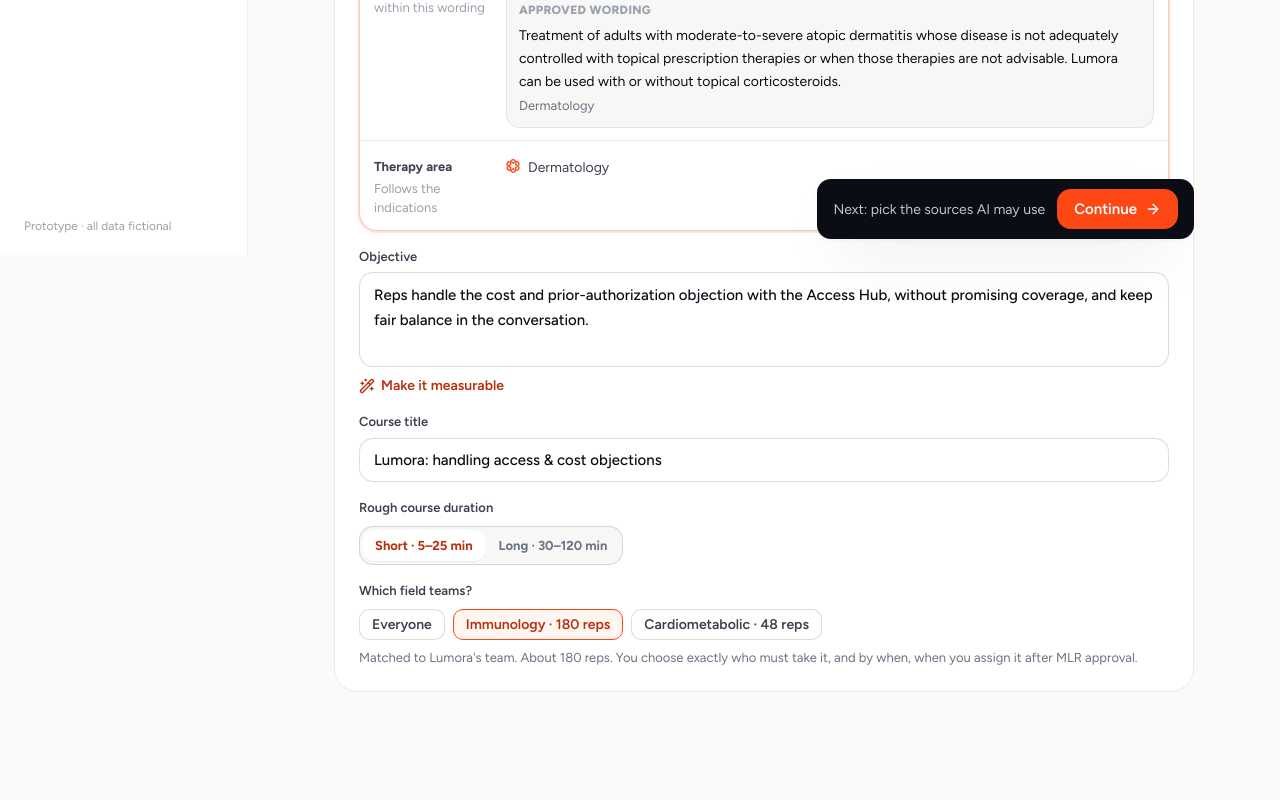
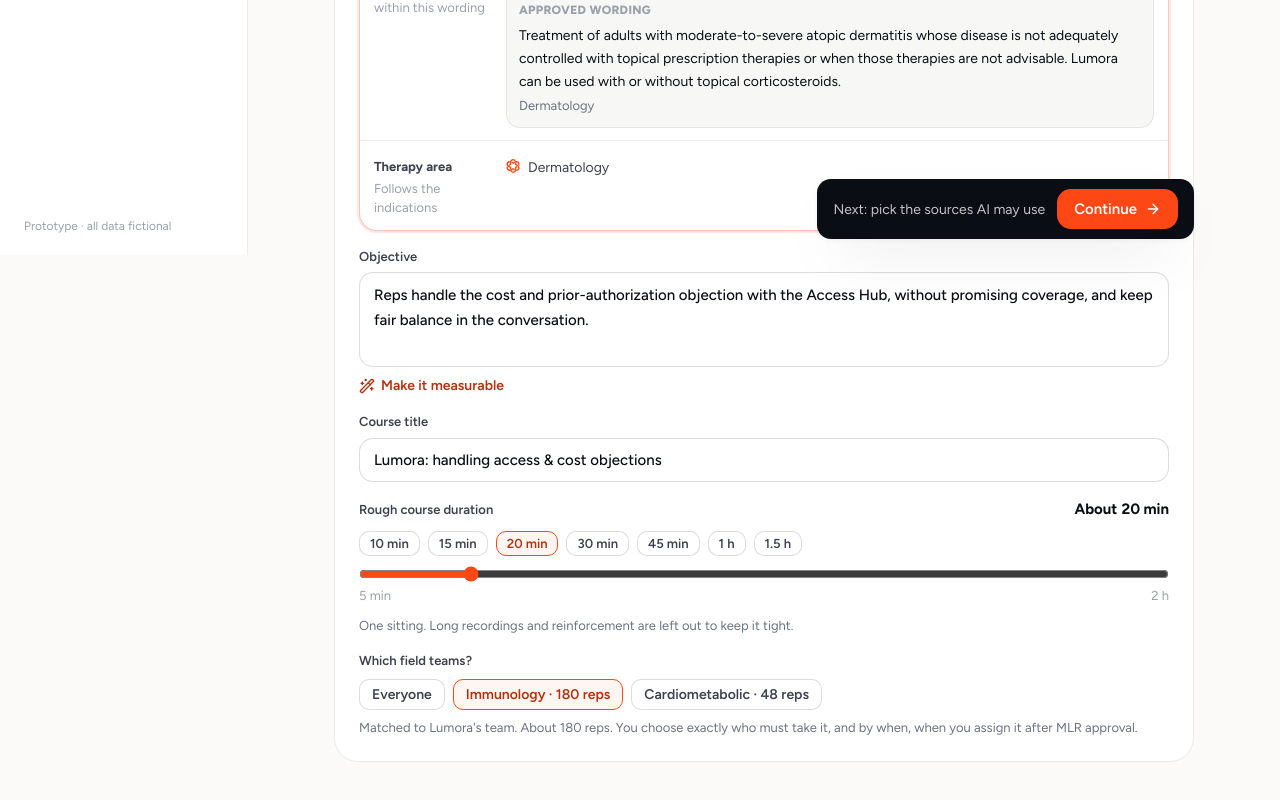
Before and after one commit to jazzsway/swishx-academy, a Next.js app: page /trainer/courses/new in a window 1280 px wide. Shown: the part 545-1345 px from the top of the page. Built offline with nearby package versions, Linux system fonts and the light colour scheme.

Commit message:
Course duration: preset chips plus a 5 min–2 h slider; outline fits the minutes picked
Co-Authored-By: Claude Opus 5.5 <noreply@anthropic.com>

```diff
--- a/src/features/trainer/new-course.tsx
+++ b/src/features/trainer/new-course.tsx
@@ -12,15 +12,24 @@ import { ProductPicker, type ProductScope } from "./product-picker";
 import { LUMORA_ITEMS } from "@/data/courses/lumora-items";
 import { CARDEXA_ITEMS, CARDEXA_V2_MODULES, depthModules, generatedAccessModules, genericProductItems, genericProductModules } from "@/data/courses/other-courses";
 import { LUMORA_LAUNCH_MODULES } from "@/data/courses/lumora-launch";
-import { DURATION, shapeOutline } from "@/lib/outline";
+import { DURATION, fitsTarget, fmtMinutes, lengthOf, shapeOutline } from "@/lib/outline";
 import { suggestCompetencies } from "@/lib/suggest-competencies";
 import type { Module, Source } from "@/data/types";
 import { Text } from "@/components/ui/text";
 import { Button, IconButton } from "@/components/ui/button";
 import { Chip } from "@/components/ui/chip";
 import { Field } from "@/components/ui/field";
-import { Segmented, SegmentedButton } from "@/components/patterns/segmented";
 import { Card } from "@/components/patterns/academy";
+
+const DURATION_PRESETS = [10, 15, 20, 30, 45, 60, 90];
+
+/** What the picked length means for the course SwishX drafts. */
+function durationHint(m: number) {
+  if (m <= 15) return "A quick refresher reps finish in one sitting. Essentials only, plus safety.";
+  if (m <= 25) return "One sitting. Long recordings and reinforcement are left out to keep it tight.";
+  if (m <= 60) return "SwishX adds deeper modules from the same sources. Reps can stop between modules.";
+  return "A full program. Reps work through it over a few days, module by module.";
+}
 
 const STEPS = ["Goal", "Sources", "Competencies", "Outline", "Generate"];
 /* v1-hidden: Competencies is no longer its own step; it sits at the top of Outline. Step numbers stay the same inside. */
@@ -75,7 +84,8 @@ export function NewCourseWizard() {
   const [objective, setObjective] = useState("Reps handle the cost and prior-authorization objection with the Access Hub, without promising coverage, and keep fair balance in the conversation.");
   const [scope, setScope] = useState<ProductScope>({ mode: "product", productId: startProduct ?? "p-lumora", variants: [], indications: [], therapyAreas: [] });
   const productId = scope.mode === "product" ? scope.productId ?? "" : "";
-  const [format, setFormat] = useState<"long" | "short">("short");
+  const [minutes, setMinutes] = useState(20);
+  const format = lengthOf(minutes);
   /* v1-hidden: every new course is personalised and written for field reps; the pickers are commented out below. */
   const [type] = useState<"personalised" | "linear">("personalised");
   const [writtenFor] = useState<"reps" | "new_hires" | "managers">("reps");
@@ -102,7 +112,7 @@ export function NewCourseWizard() {
   const [shapeNote, setShapeNote] = useState<{ left: string[]; added: string[] }>({ left: [], added: [] });
   /* A drafted outline is fitted to the duration, so changing the duration means drafting again. */
   /* The outline is drafted for the competencies too, so changing them means drafting again. */
-  useEffect(() => { setOutline(null); }, [format, comps.join()]); // eslint-disable-line react-hooks/exhaustive-deps
+  useEffect(() => { setOutline(null); }, [minutes, comps.join()]); // eslint-disable-line react-hooks/exhaustive-deps
   const [genIndex, setGenIndex] = useState(-1);
 
   const prod = product(productId);
@@ -133,7 +143,7 @@ export function NewCourseWizard() {
         ? CARDEXA_V2_MODULES.map((m, i) => ({ ...m, id: `${prefix}-m${i + 1}`, blocks: m.blocks.map((b, j) => ({ ...b, id: `${prefix}-m${i + 1}-b${j + 1}` })) }))
         : productId === "p-lumora" || !pr ? generatedAccessModules(prefix) : genericProductModules(prefix, pr, scope.indications, scope.variants);
       const launch = LUMORA_LAUNCH_MODULES.filter((m) => comps.includes(m.competency));
-      const shaped = shapeOutline(mods, format, depthModules(prefix, pr, launch));
+      const shaped = shapeOutline(mods, minutes, depthModules(prefix, pr, launch));
       setOutline(shaped.modules);
       setShapeNote({ left: shaped.left, added: shaped.added });
       setOutlineLoading(false);
@@ -197,12 +207,18 @@ export function NewCourseWizard() {
             <Wand2 className="size-4" aria-hidden="true" />Make it measurable
           </button>
           <Field label="Course title" value={title} onChange={(e) => setTitle(e.target.value)} />
-          <div className="flex flex-col gap-2">
-            <Text size="label" weight="semibold" tone="muted">Rough course duration</Text>
-            <Segmented aria-label="Rough course duration" className="self-start">
-              <SegmentedButton active={format === "short"} onClick={() => setFormat("short")}>Short · 5–25 min</SegmentedButton>
-              <SegmentedButton active={format === "long"} onClick={() => setFormat("long")}>Long · 30–120 min</SegmentedButton>
-            </Segmented>
+          <div className="flex flex-col gap-2.5">
+            <div className="flex items-baseline justify-between gap-3">
+              <Text size="label" weight="semibold" tone="muted">Rough course duration</Text>
+              <Text size="body-lg" weight="bold" tabular>About {fmtMinutes(minutes)}</Text>
+            </div>
+            <div className="flex flex-wrap gap-2" role="group" aria-label="Duration presets">
+              {DURATION_PRESETS.map((m) => <Chip key={m} size="md" selected={minutes === m} onClick={() => setMinutes(m)}>{fmtMinutes(m)}</Chip>)}
+            </div>
+            <input type="range" aria-label="Rough course duration in minutes" min={DURATION.min} max={DURATION.max} step={DURATION.step} value={minutes}
+              onChange={(e) => setMinutes(Number(e.target.value))} className="w-full cursor-grab accent-brand active:cursor-grabbing" />
+            <div className="-mt-1.5 flex justify-between text-caption text-ink-4" aria-hidden="true"><span>{fmtMinutes(DURATION.min)}</span><span>{fmtMinutes(DURATION.max)}</span></div>
+            <Text size="caption" tone="subtle">{durationHint(minutes)}</Text>
           </div>
           {/* v1-hidden: course type (Personalised / Same for everyone) and "Who is it written for".
           <div className="flex flex-col gap-2">
@@ -396,12 +412,11 @@ export function NewCourseWizard() {
           )}
           {outline && (() => {
             const mins = outline.reduce((a, m) => a + m.minutes, 0);
-            const band = DURATION[format];
-            const fits = mins >= band.min && mins <= band.max;
+            const fits = fitsTarget(mins, minutes);
             return (
               <div className="flex flex-col gap-2">
                 <Text size="body" tone={fits ? "subtle" : "warn"} weight={fits ? undefined : "semibold"}>
-                  {outline.length} modules · {mins} min · from {sourceIds.length} sources · {fits ? `fits a ${format} course (${band.min}–${band.max} min)` : `outside a ${format} course (${band.min}–${band.max} min)${format === "long" ? ". Add sources to give SwishX more to build from." : ""}`}
+                  {outline.length} modules · {mins} min · from {sourceIds.length} sources · {fits ? `close to your ${fmtMinutes(minutes)}` : mins < minutes ? `short of your ${fmtMinutes(minutes)}. Add sources to give SwishX more to build from.` : `over your ${fmtMinutes(minutes)}; the required modules alone take this long`}
                 </Text>
                 {shapeNote.left.length > 0 && <Text size="caption" tone="subtle">Left out to keep it short: {shapeNote.left.join(", ")}.{/* v1-hidden: Add them to the Library if reps should still find them. */}</Text>}
                 {shapeNote.added.length > 0 && <Text size="caption" tone="subtle">Added for depth, from the same sources: {shapeNote.added.join(", ")}.</Text>}
--- a/src/lib/outline.ts
+++ b/src/lib/outline.ts
@@ -1,10 +1,12 @@
 import type { Module } from "@/data/types";
 
-/** The two duration bands a trainer picks from when creating a course. */
-export const DURATION = { short: { min: 5, max: 25 }, long: { min: 30, max: 120 } } as const;
-/** Long courses aim for this much, then stop adding depth. */
-const LONG_TARGET = 45;
-/** A recording this long is a Library item, not part of a short course. */
+/** The range a trainer can pick for a course, in minutes. */
+export const DURATION = { min: 5, max: 120, step: 5 } as const;
+/** At or under this, a course is "short": one sitting, essentials only. */
+export const SHORT_MAX = 25;
+/** An outline within this share of the target counts as fitting it. */
+const SLACK = 0.2;
+/** A recording this long is too much for a short course. */
 const LONG_RECORDING = 10;
 
 const total = (mods: Module[]) => mods.reduce((a, m) => a + m.minutes, 0);
@@ -12,38 +14,44 @@ const withMinutes = (m: Module): Module => ({ ...m, minutes: m.blocks.reduce((a,
 /** "Title (12 min)", unless the title already says how long it is. */
 const named = (x: { title: string; minutes: number }) => (/\bmin\b/.test(x.title) ? x.title : `${x.title} (${x.minutes} min)`);
 
+export const lengthOf = (minutes: number): "short" | "long" => (minutes <= SHORT_MAX ? "short" : "long");
+export const fitsTarget = (minutes: number, target: number) => minutes >= Math.floor(target * (1 - SLACK)) && minutes <= Math.ceil(target * (1 + SLACK));
+export const fmtMinutes = (m: number) => (m < 60 ? `${m} min` : `${+(m / 60).toFixed(1)} h`);
+
 export interface ShapedOutline { modules: Module[]; left: string[]; added: string[] }
 
 /**
- * Fits a drafted outline to the duration the trainer picked.
- * Short: drop long recordings, then reinforcement modules, then optional modules from the end. Required modules always stay.
- * Long: add deeper modules from the same sources until the course reaches its target.
+ * Fits a drafted outline to the minutes the trainer picked.
+ * Short courses drop long recordings and reinforcement first. Anything too long then loses
+ * optional modules from the end; required modules always stay. Anything too short gets
+ * deeper modules from the same sources until it reaches the target.
  */
-export function shapeOutline(mods: Module[], format: "short" | "long", depth: Module[]): ShapedOutline {
+export function shapeOutline(mods: Module[], target: number, depth: Module[]): ShapedOutline {
   const left: string[] = [];
   const added: string[] = [];
+  const ceiling = Math.ceil(target * (1 + SLACK));
+  let out = [...mods];
 
-  if (format === "short") {
-    let out = mods.map((m) => {
+  if (target <= SHORT_MAX) {
+    out = out.map((m) => {
       const keep = m.blocks.filter((b) => !(b.type === "video" && b.minutes >= LONG_RECORDING));
       m.blocks.filter((b) => !keep.includes(b)).forEach((b) => left.push(named(b)));
       return withMinutes({ ...m, blocks: keep });
     }).filter((m) => m.blocks.length);
     for (const m of out.filter((x) => x.tier === "reinforcement" && !x.required)) left.push(named(m));
     out = out.filter((m) => m.tier !== "reinforcement" || m.required);
-    while (total(out) > DURATION.short.max) {
-      const drop = [...out].reverse().find((m) => !m.required);
-      if (!drop) break;
-      left.push(named(drop));
-      out = out.filter((m) => m !== drop);
-    }
-    return { modules: out, left, added };
   }
 
-  const out = [...mods];
+  while (total(out) > ceiling) {
+    const drop = [...out].reverse().find((m) => !m.required);
+    if (!drop) break;
+    left.push(named(drop));
+    out = out.filter((m) => m !== drop);
+  }
+
   for (const d of depth) {
-    if (total(out) >= LONG_TARGET) break;
-    if (out.some((m) => m.title === d.title) || total(out) + d.minutes > DURATION.long.max) continue;
+    if (total(out) >= target * (1 - SLACK)) break;
+    if (out.some((m) => m.title === d.title) || total(out) + d.minutes > ceiling) continue;
     out.push(d);
     added.push(named(d));
   }
```
